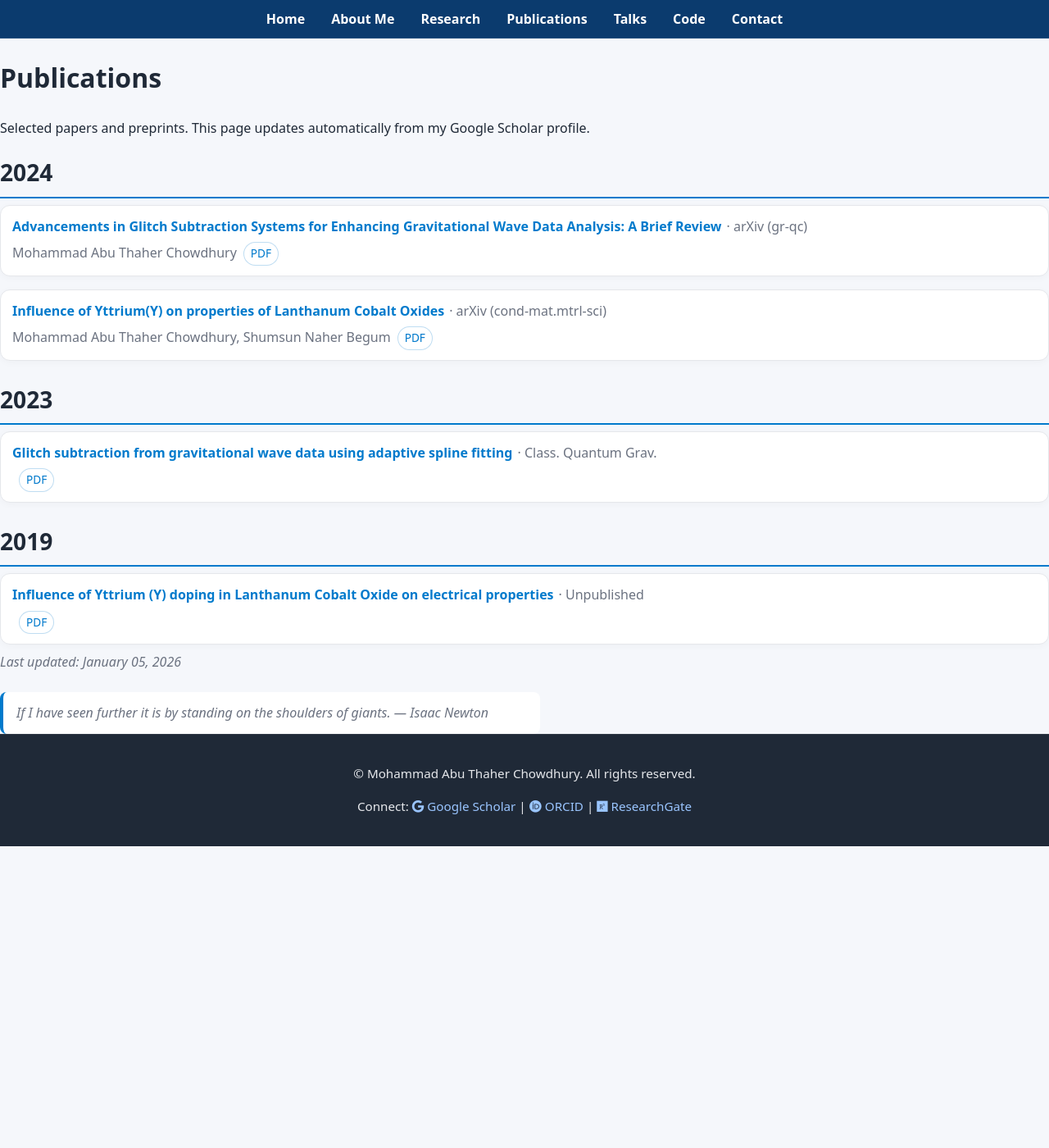
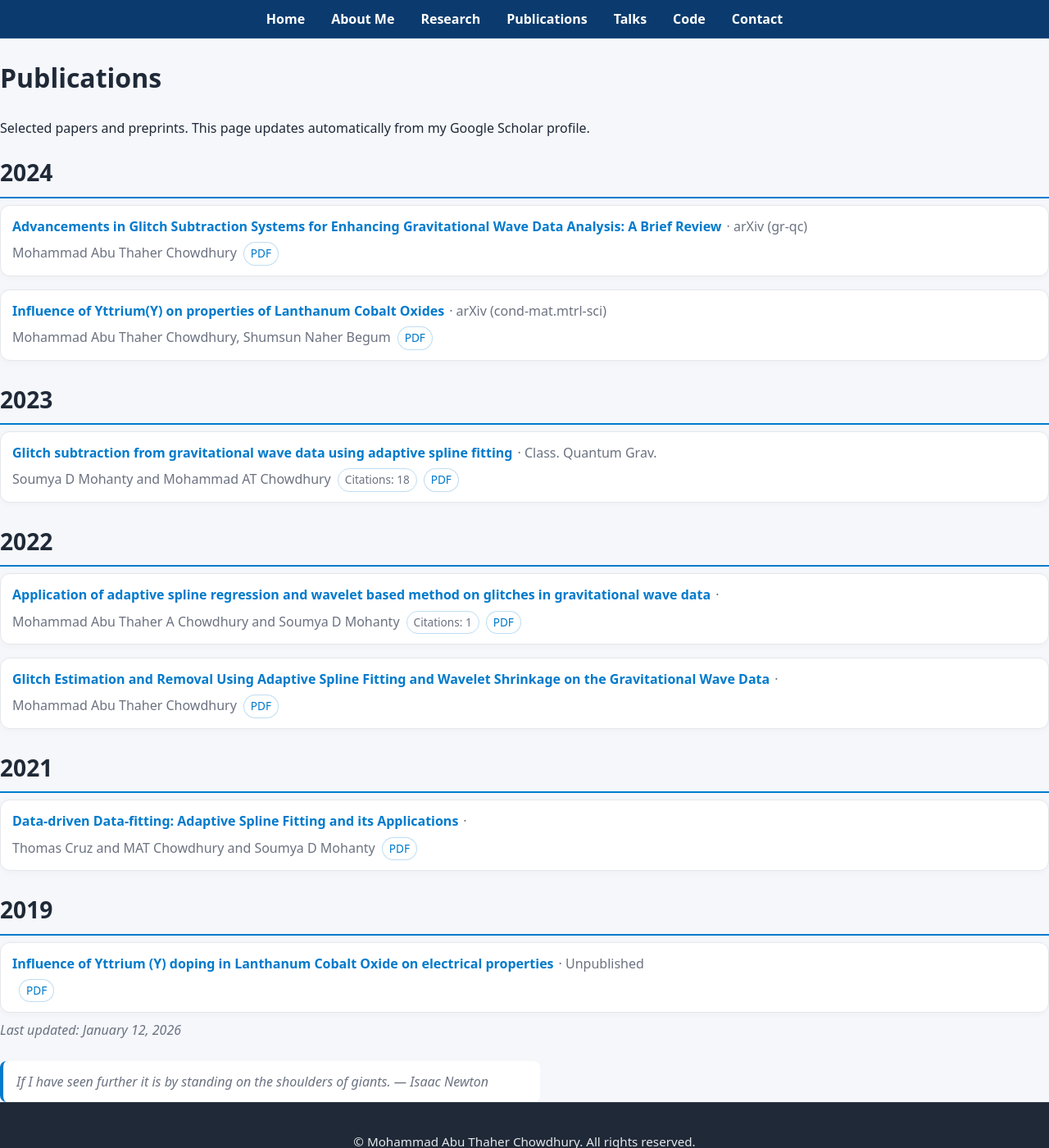
Before and after one commit to matc-thaher/website, a Jekyll site: the page built from publications.md, in a window 1280 px wide and 1400 px high. Shown: the whole window at 82% size. Built offline with Jekyll 4.4.1, drawn with Linux system fonts in a browser that asks for light colours.

Commit message:
chore: merged publications (Scholar + arXiv + ORCID + Crossref)

```diff
--- a/_data/scholar.json
+++ b/_data/scholar.json
@@ -1,5 +1,5 @@
 {
-  "updated": "2026-01-05T05:10:02.340976Z",
+  "updated": "2026-01-12T04:49:34.601196Z",
   "publications": [
     {
       "title": "Influence of Yttrium(Y) on properties of Lanthanum Cobalt Oxides",
@@ -11,7 +11,8 @@
       "doi": "",
       "citations": 0,
       "source": [
-        "arxiv"
+        "arxiv",
+        "scholar"
       ]
     },
     {
@@ -25,21 +26,62 @@
       "citations": 0,
       "source": [
         "arxiv",
-        "orcid"
+        "orcid",
+        "scholar"
       ]
     },
     {
       "title": "Glitch subtraction from gravitational wave data using adaptive spline fitting",
-      "authors": "",
+      "authors": "Soumya D Mohanty and Mohammad AT Chowdhury",
       "year": 2023,
       "venue": "Class. Quantum Grav.",
       "url": "https://doi.org/10.1088/1361-6382/acd0fe",
       "pdf_url": "",
       "doi": "10.1088/1361-6382/acd0fe",
+      "citations": 18,
+      "source": [
+        "crossref",
+        "orcid",
+        "scholar"
+      ]
+    },
+    {
+      "title": "Glitch Estimation and Removal Using Adaptive Spline Fitting and Wavelet Shrinkage on the Gravitational Wave Data",
+      "authors": "Mohammad Abu Thaher Chowdhury",
+      "year": 2022,
+      "venue": "",
+      "url": "https://search.proquest.com/openview/7f68a2c9fc2972f4eb08e0d1a8fcbd2e/1?pq-origsite=gscholar&cbl=18750&diss=y",
+      "pdf_url": "",
+      "doi": "",
       "citations": 0,
       "source": [
-        "crossref",
-        "orcid"
+        "scholar"
+      ]
+    },
+    {
+      "title": "Application of adaptive spline regression and wavelet based method on glitches in gravitational wave data",
+      "authors": "Mohammad Abu Thaher A Chowdhury and Soumya D Mohanty",
+      "year": 2022,
+      "venue": "",
+      "url": "https://archive.aps.org/tsf/2022/f05/5/",
+      "pdf_url": "",
+      "doi": "",
+      "citations": 1,
+      "source": [
+        "scholar"
+      ]
+    },
+    {
+      "title": "Data-driven Data-fitting: Adaptive Spline Fitting and its Applications",
+      "authors": "Thomas Cruz and MAT Chowdhury and Soumya D Mohanty",
+      "year": 2021,
+      "venue": "",
+      "url": "https://repositories.lib.utexas.edu/items/fd04b32c-04dd-4d45-ad74-d6f5b4f2b174",
+      "pdf_url": "",
+      "doi": "",
+      "citations": 0,
+      "source": [
+        "scholar"
       ]
     },
     {
```
